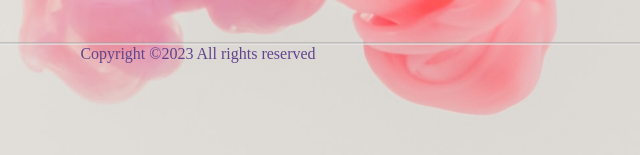
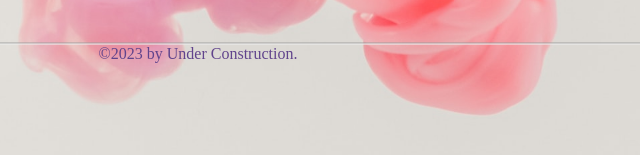
Before and after one commit to pputthanon/CC15-Homework04, a plain HTML site: page index.html in a window 1280 px wide. Shown: the part 617-772 px from the top of the page, 442-1082 px from the left. Drawn offline with Linux system fonts and the light colour scheme.

Commit message:
Second commit

```diff
--- a/index.html
+++ b/index.html
@@ -149,7 +149,7 @@
    <footer>
     <div class="footer">
     <hr>
-        <p>Copyright &copy;2023 All rights reserved</p>
+        <p>&copy;2023 by Under Construction.</p>
     </div>
    </footer>
 </main>
```
